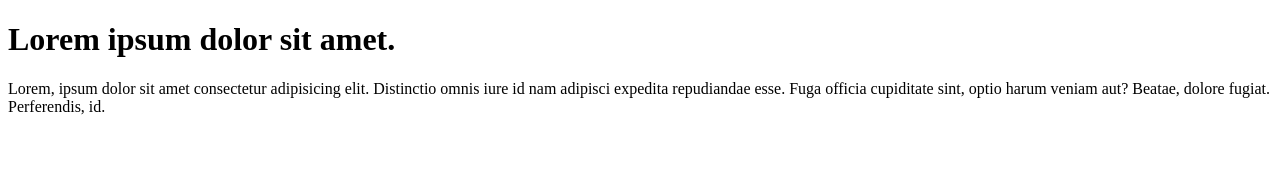
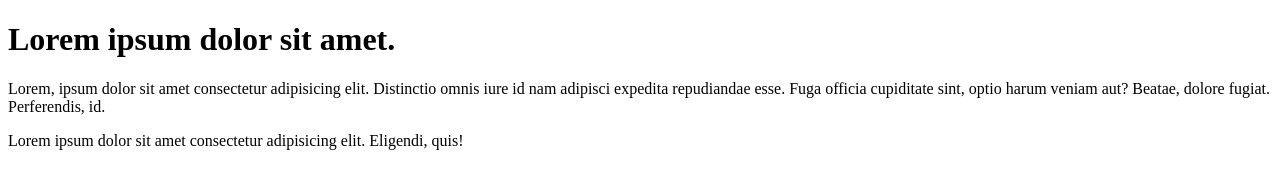
Before and after one commit to Niranjan1298/Lets-Learn-Git, a plain HTML site: page sum.html in a window 1280 px wide. Drawn offline with Linux system fonts and the light colour scheme.

Commit message:
modified sum.html

```diff
--- a/sum.html
+++ b/sum.html
@@ -10,5 +10,7 @@
     <h1>Lorem ipsum dolor sit amet.</h1>
 
     <p>Lorem, ipsum dolor sit amet consectetur adipisicing elit. Distinctio omnis iure id nam adipisci expedita repudiandae esse. Fuga officia cupiditate sint, optio harum veniam aut? Beatae, dolore fugiat. Perferendis, id.</p>
+
+    <p>Lorem ipsum dolor sit amet consectetur adipisicing elit. Eligendi, quis!</p>
 </body>
 </html>
```
